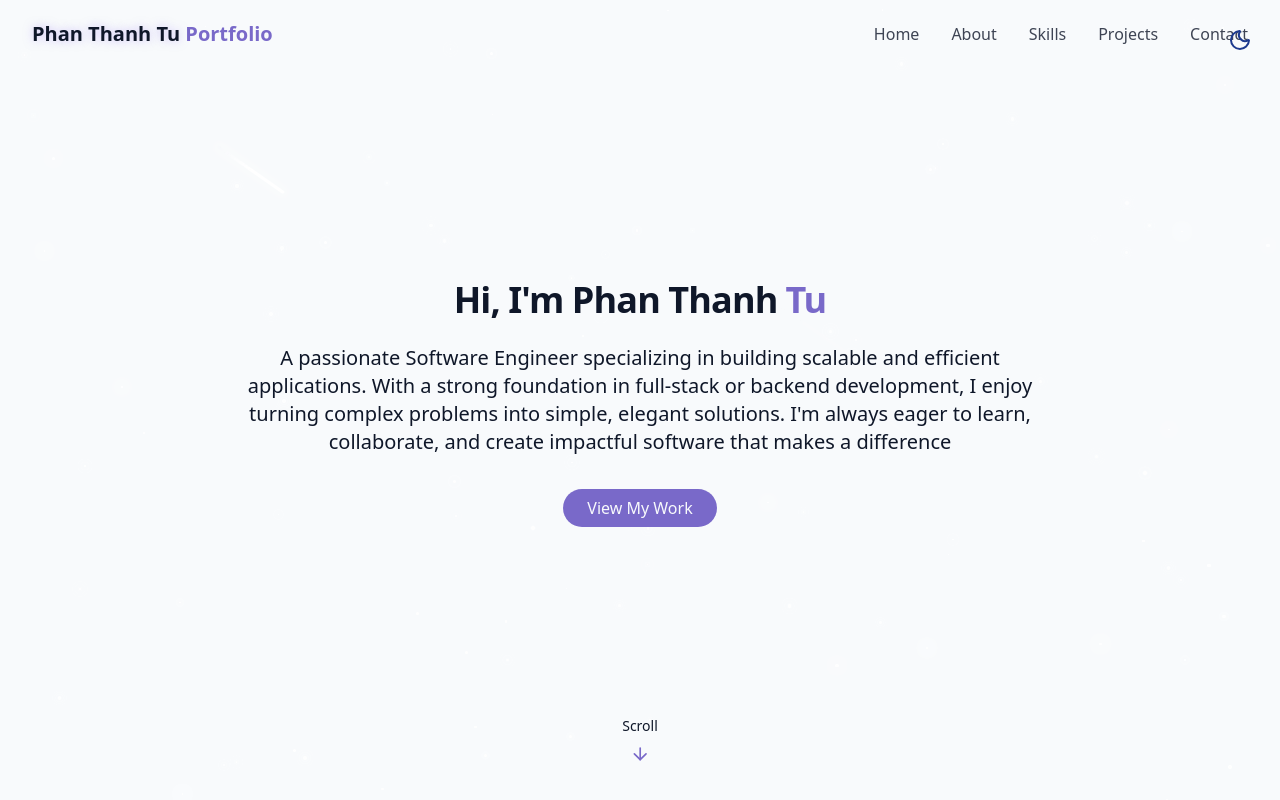
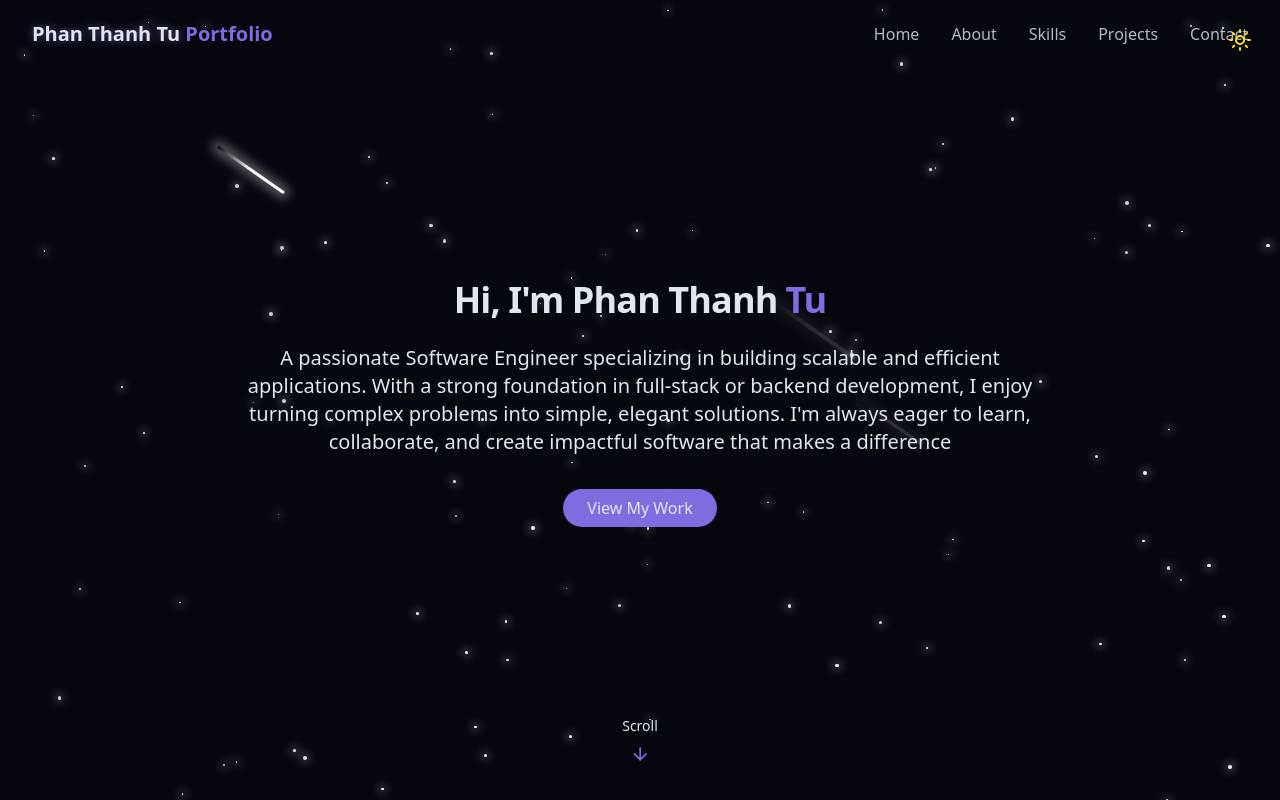
Before and after one commit to mudotet/My-PortFolio, a React (Vite) app: page / in a window 1280 px wide. Shown: the top 800 px of the page. Built offline with nearby package versions, Linux system fonts and the light colour scheme.

Commit message:
fix the first theme color wwhen user click

```diff
--- a/src/components/ThemeToggle.jsx
+++ b/src/components/ThemeToggle.jsx
@@ -6,25 +6,28 @@ export const ThemeToggle = () => {
 
   useEffect(() => {
     const storeTheme = localStorage.getItem("theme");
-        if (storeTheme === "dark") {
+    if (storeTheme === "light") {
+      document.documentElement.classList.remove("dark");
+      setIsDarkMode(false);
+    } else {
       document.documentElement.classList.add("dark");
       setIsDarkMode(true);
-        } else {
-            document.documentElement.classList.remove("dark");
-            setIsDarkMode(false);
+      if (!storeTheme) {
+        localStorage.setItem("theme", "dark");
+      }
     }
   }, []);
   const toggleTheme = () => {
-        if(isDarkMode){
+    if (isDarkMode) {
       document.documentElement.classList.remove("dark");
-            localStorage.removeItem("theme", "light");
+      localStorage.setItem("theme", "light");
       setIsDarkMode(false);
-        }else{
+    } else {
       document.documentElement.classList.add("dark");
       localStorage.setItem("theme", "dark");
       setIsDarkMode(true);
     }
-    }
+  };
 
   return (
     <button
@@ -42,4 +45,4 @@ export const ThemeToggle = () => {
       )}
     </button>
   );
-}
+};
```
Lines whose indentation alone changed are shown as unchanged.
